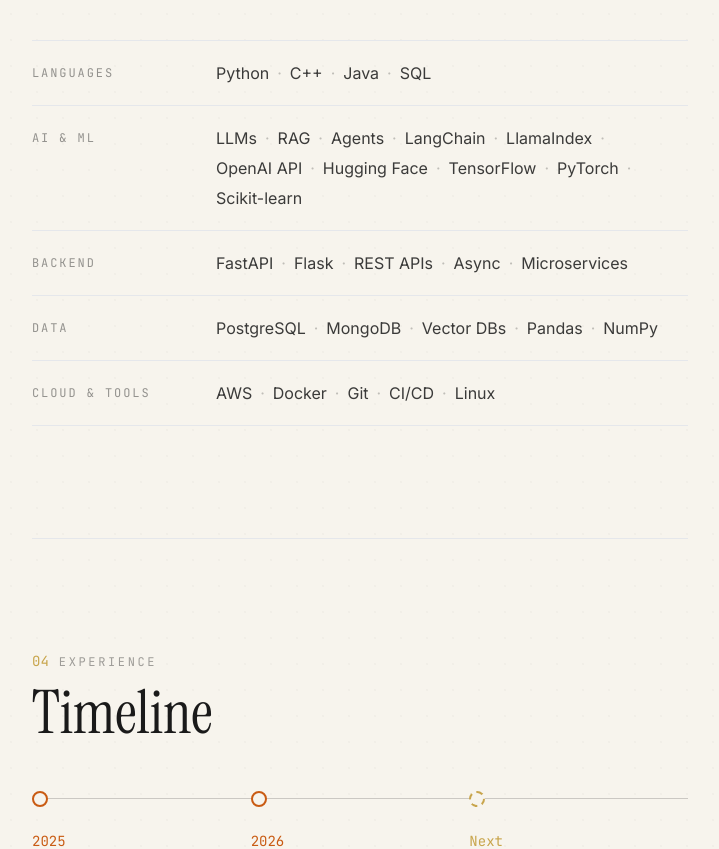
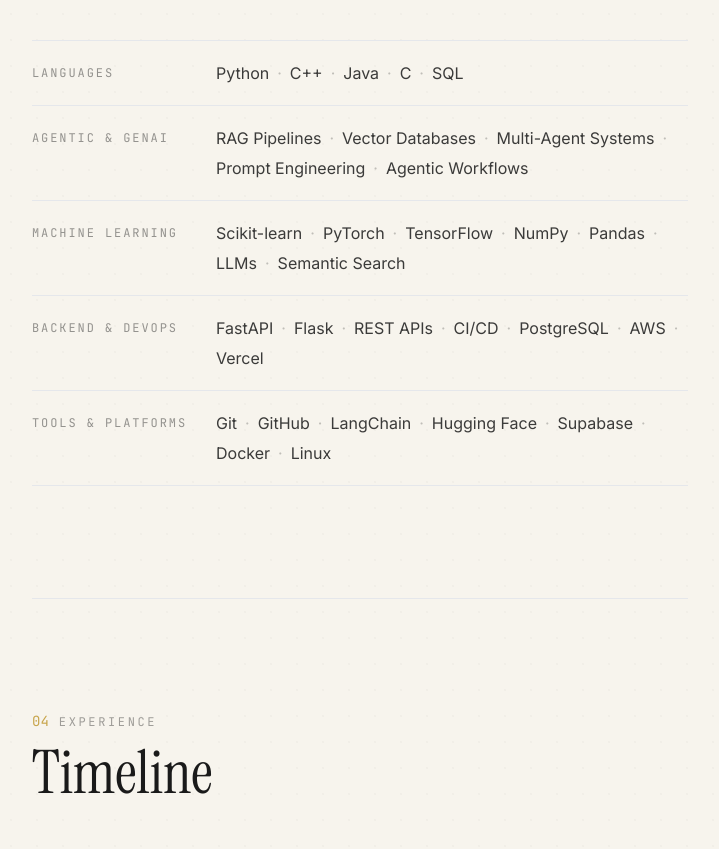
Before and after one commit to rogerdemello/portfolio, a Next.js app: page / in a window 1280 px wide. Shown: the part 5329-6178 px from the top of the page, without its empty margins (288-1007 px from the left). Built offline with nearby package versions, Linux system fonts and the light colour scheme.

Commit message:
Update skills to match resume
Restructure Stack into the resume's five skill groups; add TensorFlow
and Linux.

```diff
--- a/components/Stack.tsx
+++ b/components/Stack.tsx
@@ -1,11 +1,11 @@
 "use client";
 
 const groups = [
-  { label: "Languages", items: ["Python", "C++", "Java", "SQL"] },
-  { label: "AI & ML", items: ["LLMs", "RAG", "Agents", "LangChain", "LlamaIndex", "OpenAI API", "Hugging Face", "TensorFlow", "PyTorch", "Scikit-learn"] },
-  { label: "Backend", items: ["FastAPI", "Flask", "REST APIs", "Async", "Microservices"] },
-  { label: "Data", items: ["PostgreSQL", "MongoDB", "Vector DBs", "Pandas", "NumPy"] },
-  { label: "Cloud & Tools", items: ["AWS", "Docker", "Git", "CI/CD", "Linux"] },
+  { label: "Languages", items: ["Python", "C++", "Java", "C", "SQL"] },
+  { label: "Agentic & GenAI", items: ["RAG Pipelines", "Vector Databases", "Multi-Agent Systems", "Prompt Engineering", "Agentic Workflows"] },
+  { label: "Machine Learning", items: ["Scikit-learn", "PyTorch", "TensorFlow", "NumPy", "Pandas", "LLMs", "Semantic Search"] },
+  { label: "Backend & DevOps", items: ["FastAPI", "Flask", "REST APIs", "CI/CD", "PostgreSQL", "AWS", "Vercel"] },
+  { label: "Tools & Platforms", items: ["Git", "GitHub", "LangChain", "Hugging Face", "Supabase", "Docker", "Linux"] },
 ];
 
 export default function Stack() {
```
